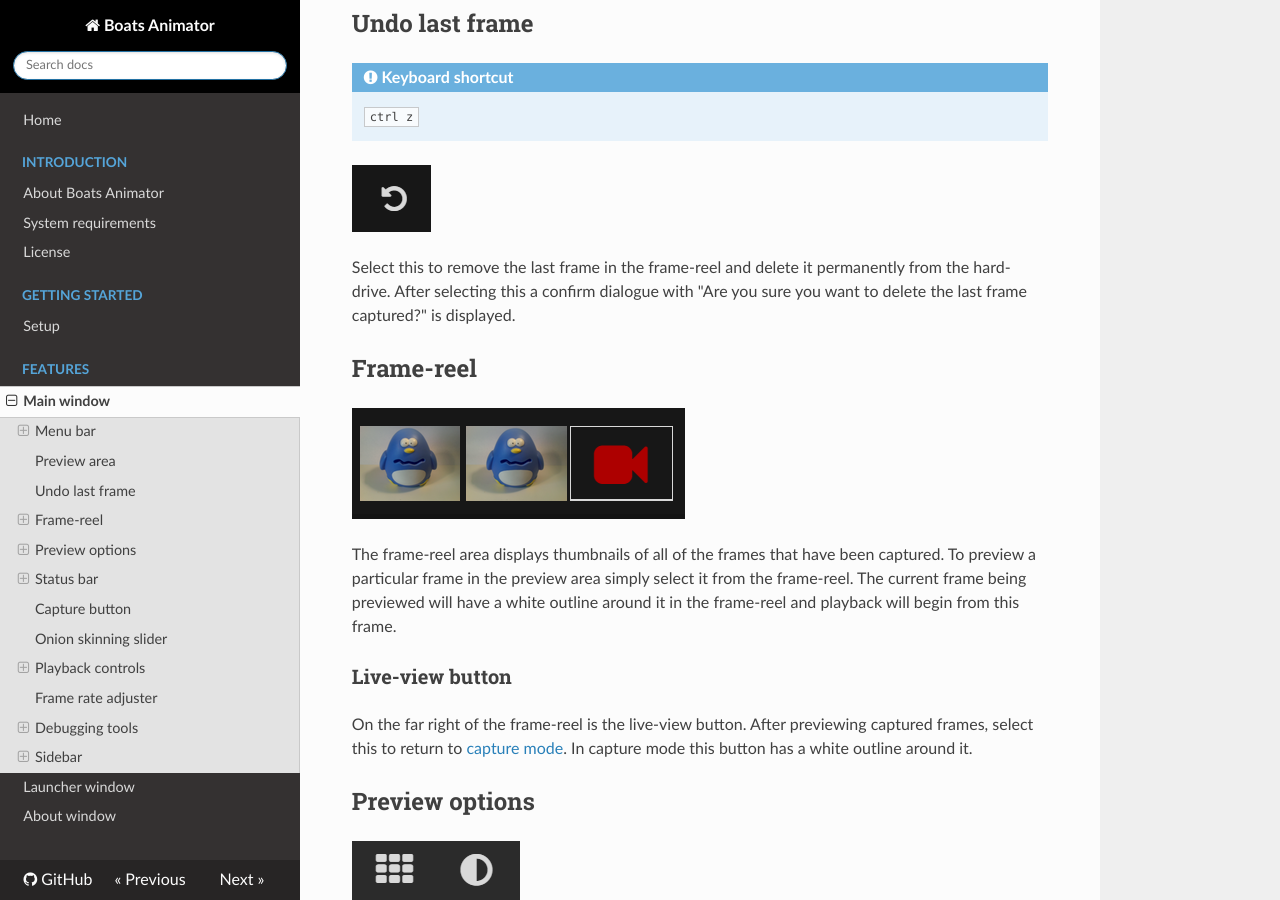
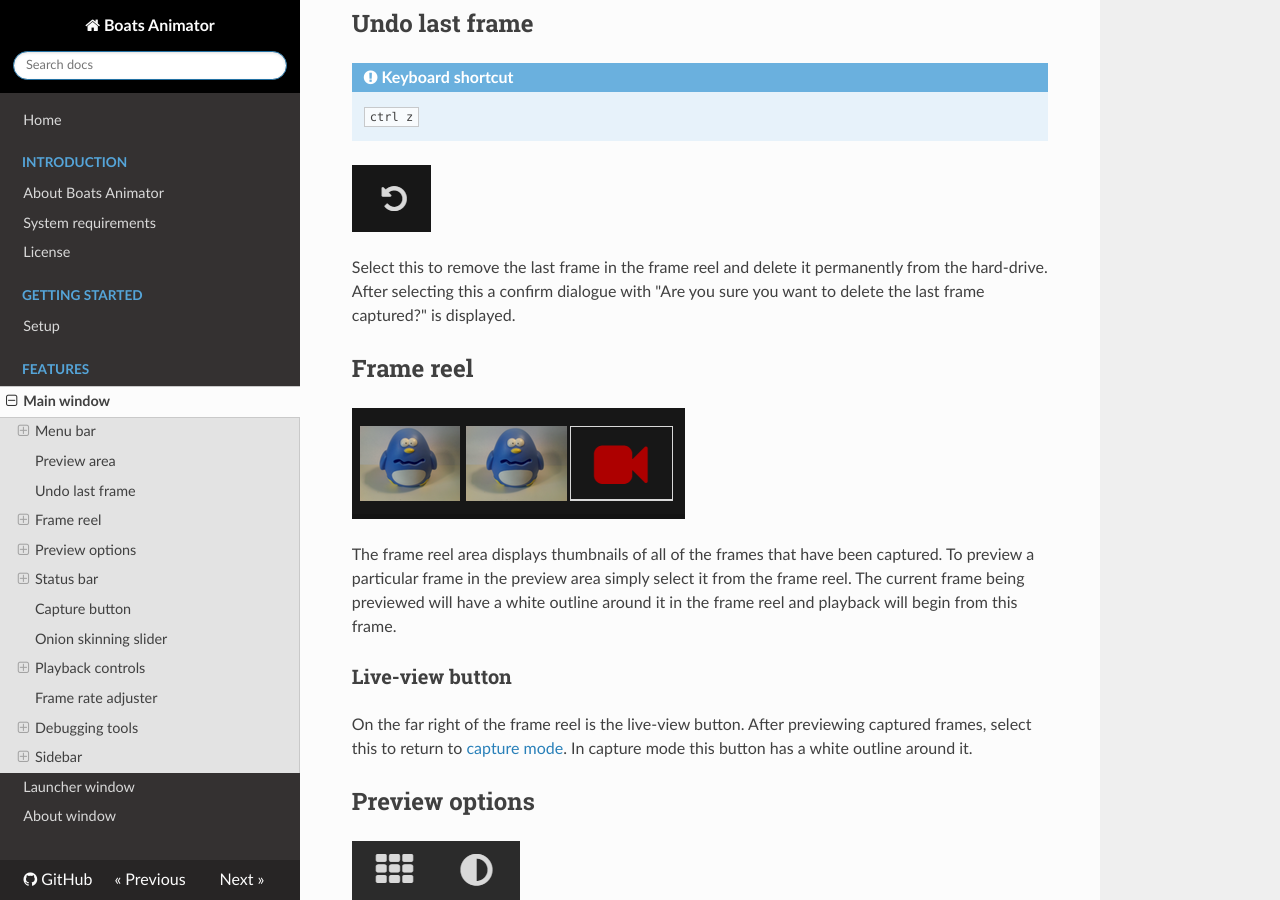
Before and after one commit to charlielee/boats-animator, an MkDocs documentation site: the page built from docs/features/main-window.md, in a window 1280 px wide and 900 px high, scrolled down 1801 px. Built offline with MkDocs 1.6.1, drawn with Linux system fonts in a browser that asks for light colours; nearby versions of some CDN libraries; old or Windows-style settings are respelled for this version of MkDocs; some of the changed text lies outside the part shown.

Commit message:
Minor corrections

```diff
--- a/docs/features/main-window.md
+++ b/docs/features/main-window.md
@@ -36,15 +36,15 @@
 
 ![Undo last frame](../img/undo-last-frame.png)
 
-Select this to remove the last frame in the frame-reel and delete it permanently from the hard-drive. After selecting this a confirm dialogue with "Are you sure you want to delete the last frame captured?" is displayed.
+Select this to remove the last frame in the frame reel and delete it permanently from the hard-drive. After selecting this a confirm dialogue with "Are you sure you want to delete the last frame captured?" is displayed.
 
-## Frame-reel
+## Frame reel
 ![Frame reel](../img/frame-reel.png)
 
-The frame-reel area displays thumbnails of all of the frames that have been captured. To preview a particular frame in the preview area simply select it from the frame-reel. The current frame being previewed will have a white outline around it in the frame-reel and playback will begin from this frame.
+The frame reel area displays thumbnails of all of the frames that have been captured. To preview a particular frame in the preview area simply select it from the frame reel. The current frame being previewed will have a white outline around it in the frame reel and playback will begin from this frame.
 
 ### Live-view button
-On the far right of the frame-reel is the live-view button. After previewing captured frames, select this to return to [capture mode](#capture-mode). In capture mode this button has a white outline around it.
+On the far right of the frame reel is the live-view button. After previewing captured frames, select this to return to [capture mode](#capture-mode). In capture mode this button has a white outline around it.
 
 ## Preview options
 ![Preview options](../img/preview-options.png)
@@ -81,7 +81,7 @@
 This is when a live-feed of the selected camera is displayed in the preview area. Capture mode is accessed by selecting the [live-view button](#live-view-button).
 
 #### Playback mode
-This is when a captured frame is displayed in the preview area. Preview mode can be accessed either by selecting a captured frame from the [frame-reel](#frame-reel) or by selecting the play button.
+This is when a captured frame is displayed in the preview area. Preview mode can be accessed either by selecting a captured frame from the [frame reel](#frame-reel) or by selecting the play button.
 
 ## Capture button
 
```
Also changed, not shown: other parts of docs/features/main-window.md (+1 -1 lines), 1 other file.
